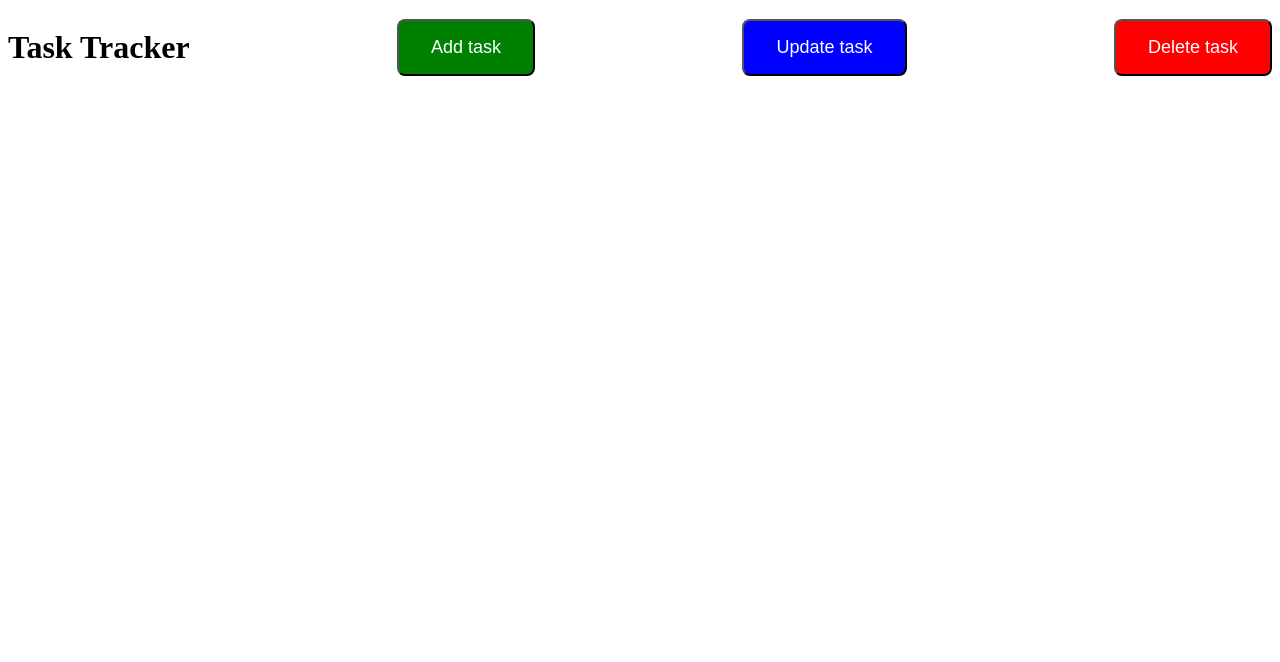
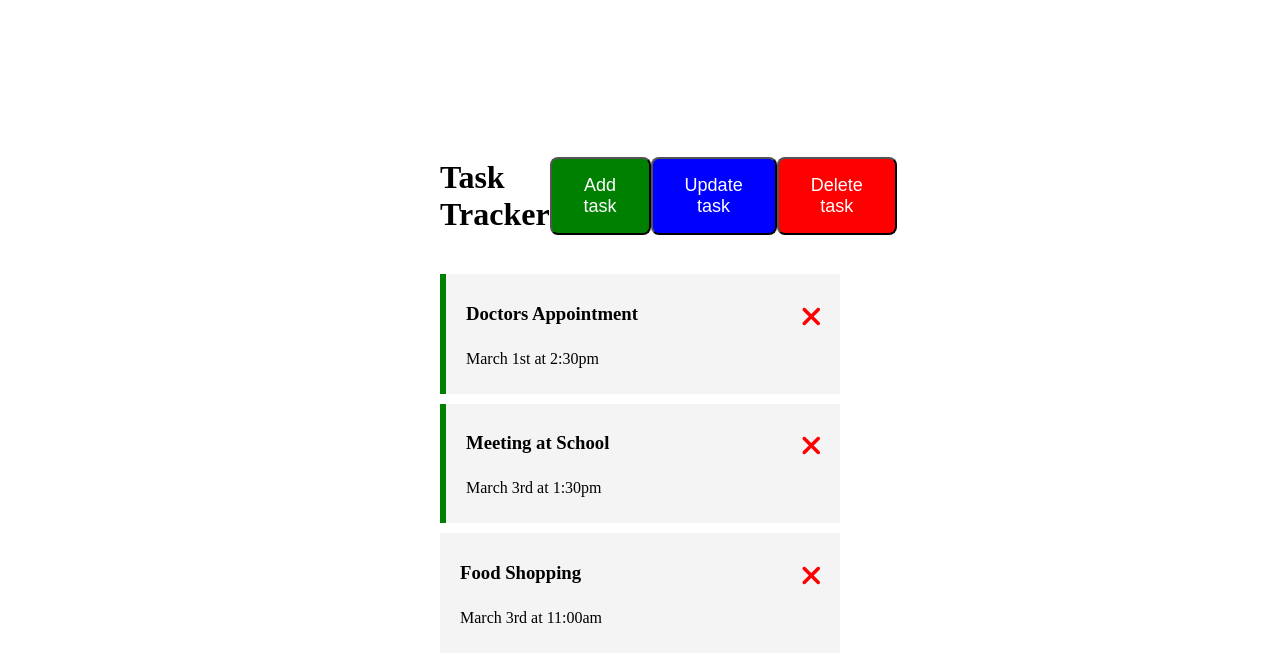
Before and after one commit to Blizz991/Vue-Crash-Course, a Vue app: page / in a window 1280 px wide. Shown: the top 662 px of the page. Built offline with nearby package versions, Linux system fonts and the light colour scheme.

Commit message:
Added tasks

```diff
--- a/src/App.vue
+++ b/src/App.vue
@@ -2,49 +2,67 @@
   <div id="app">
     <main class="container">
       <TodoHeader />
+      <TodoTasks :tasks="tasks" />
     </main>
   </div>
 </template>
 
 <script>
 import TodoHeader from "./components/TodoHeader.vue";
+import TodoTasks from "./components/TodoTasks.vue";
 
 export default {
   name: "App",
   components: {
     TodoHeader,
+    TodoTasks,
   },
   data() {
     return {
-      tasks: []
-    }
+      tasks: [],
+    };
   },
   created() {
     this.tasks = [
       {
         id: 1,
-        text: 'Doctors Appointment',
-        day: 'March 1st at 2:30pm',
+        text: "Doctors Appointment",
+        day: "March 1st at 2:30pm",
         reminder: true,
       },
       {
         id: 2,
-        text: 'Meeting at School',
-        day: 'March 3rd at 1:30pm',
+        text: "Meeting at School",
+        day: "March 3rd at 1:30pm",
         reminder: true,
       },
       {
         id: 3,
-        text: 'Food Shopping',
-        day: 'March 3rd at 11:00am',
-        reminder: false
+        text: "Food Shopping",
+        day: "March 3rd at 11:00am",
+        reminder: false,
       },
-    ]
-  }
+    ];
+  },
 };
 </script>
+
+<style>
+body {
+min-height: 100vh;
+margin: 0;
+}
+</style>
+
+<style scoped>
+div {
+  display: flex;
+  align-items: center;
+  justify-content: center;
+  min-height: 100vh;
+}
 .container {
-
+  width: 400px;
+  margin: auto;
 }
-<style>
 </style>
--- /dev/null
+++ b/src/components/TodoTask.vue
@@ -0,0 +1,41 @@
+<template>
+    <article  :class="[task.reminder ? 'reminder' : '', 'tasks__task']">
+      <h3>
+          {{ task.text }}
+        <i class="fas fa-times"></i>
+      </h3>
+      <p>{{task.day}}</p>
+    </article>
+</template>
+
+<script>
+export default {
+  name: "TodoTask",
+  props: {
+    task: Object,
+  },
+};
+</script>
+
+<style scoped>
+.tasks__task {
+    background: #f4f4f4;
+    margin: 10px 0;
+    padding: 10px 20px;
+    cursor: pointer;
+}
+
+h3 {
+    display: flex;
+    justify-content: space-between;
+}
+
+.fas {
+    color: red;
+    font-size: 28px;
+}
+
+.reminder {
+    border-left: 6px solid green;
+}
+</style>
--- a/src/components/TodoTasks.vue
+++ b/src/components/TodoTasks.vue
@@ -1,3 +1,20 @@
 <template>
+  <section class="tasks">
+    <TodoTask :key="task.id" v-for="task in tasks" :task="task" />
+  </section>
+</template>
 
-</template>
+<script>
+import TodoTask from "./TodoTask.vue";
+export default {
+  name: "TodoTasks",
+  props: {
+    tasks: {
+      type: Array,
+    },
+  },
+  components: {
+    TodoTask,
+  },
+};
+</script>
```
